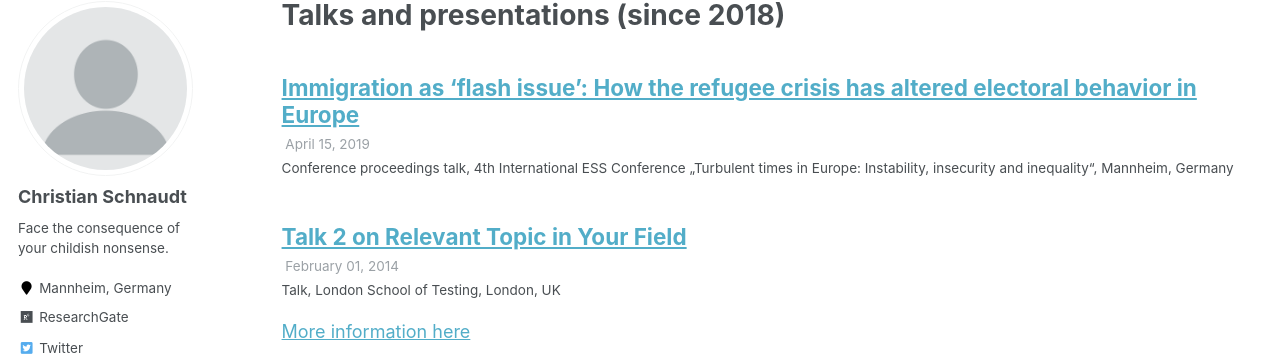
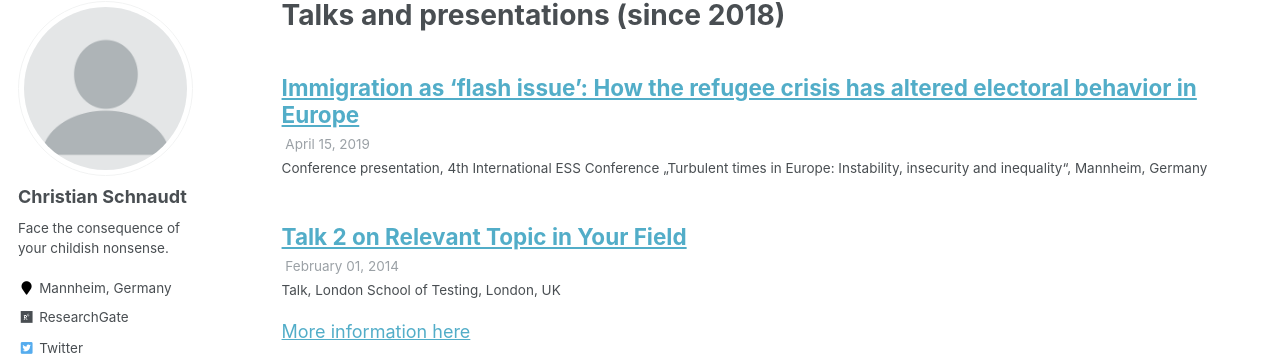
Before and after one commit to cschnaudt/cschnaudt.github.io, a Jekyll site: the page built from _pages/talks.html, in a window 1280 px wide and 1045 px high. Shown: the part 117-473 px from the top of the window. Built offline with Jekyll 4.4.1, drawn with Linux system fonts in a browser that asks for light colours; some web fonts are replaced.

Commit message:
Update 2019-04-15-immig-ESS.md

```diff
--- a/_talks/2019-04-15-immig-ESS.md
+++ b/_talks/2019-04-15-immig-ESS.md
@@ -1,7 +1,7 @@
 ---
 title: "Immigration as ‘flash issue’: How the refugee crisis has altered electoral behavior in Europe"
 collection: talks
-type: "Conference proceedings talk"
+type: "Conference presentation"
 permalink: /talks/2019-04-15-immig-ESS
 venue: "4th International ESS Conference „Turbulent times in Europe: Instability, insecurity and inequality“"
 date: 2019-04-15
```
